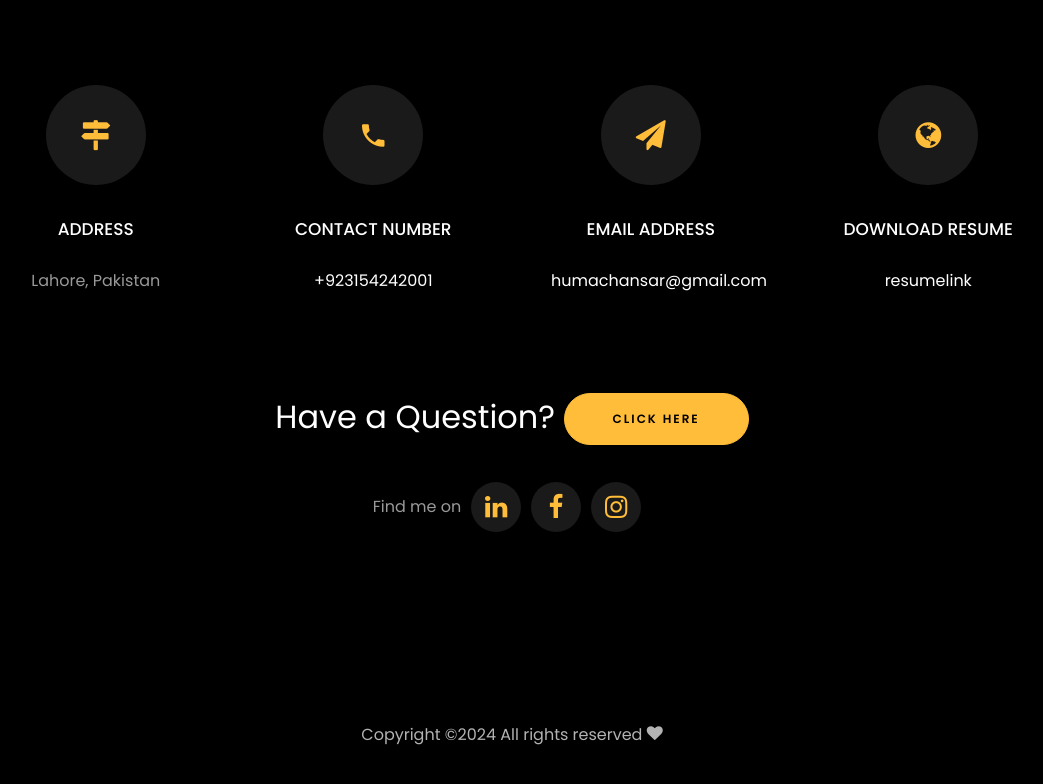
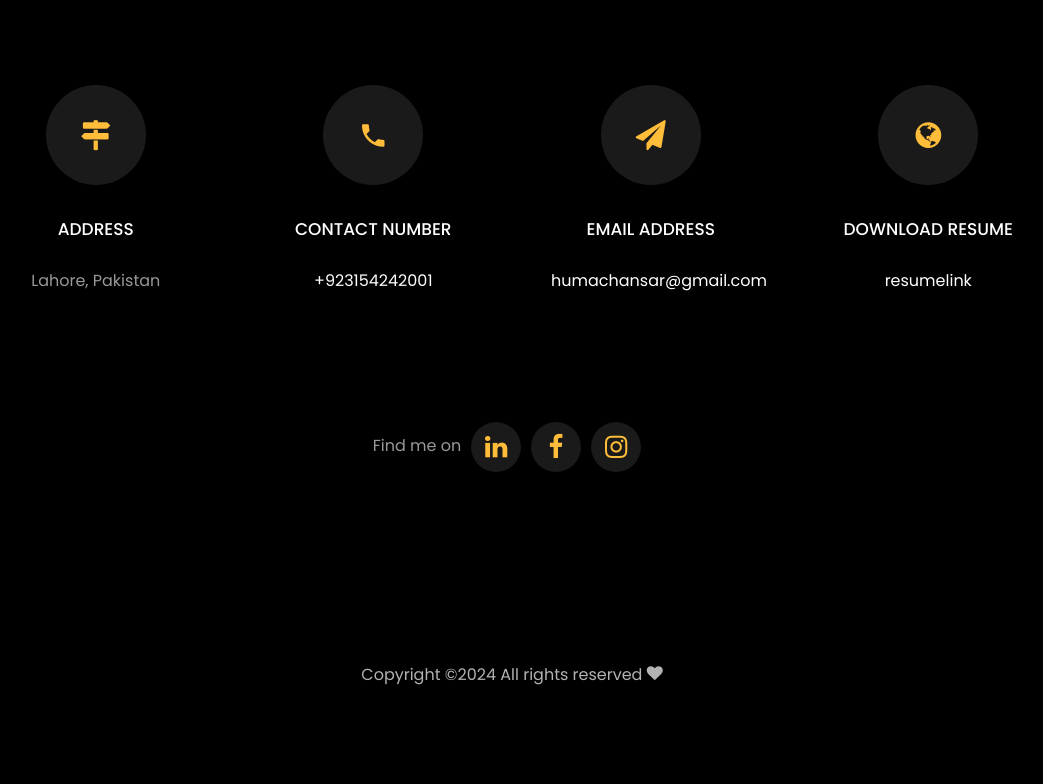
Before and after one commit to Ruhmanaaru/Ruhmanaaru.github.io, a plain HTML site: page index.html in a window 1280 px wide. Shown: the part 4506-5290 px from the top of the page, without its empty margins (128-1171 px from the left). Drawn offline with nearby package versions, Linux system fonts and the light colour scheme; files that its build step writes are made by us from their sources; files whose address does not match are found by name.

Commit message:
changes in html

```diff
--- a/index.html
+++ b/index.html
@@ -578,11 +578,11 @@
 		  <div class="container">
 			<br>
 			<br>
-			<div class="row justify-content-center">
+			<!-- <div class="row justify-content-center">
 				<div class="col-md-7 ftco-animate text-center">
 					<h2>Have a<span> Question?  </span> <a href="https://forms.gle/uLaTShUKXraAvHJ77" class="btn btn-primary py-3 px-5">Click Here</a> </h2>
 				</div>
-			</div>
+			</div> -->
 				<br>
 					<ul class="ftco-footer-social list-unstyled d-flex justify-content-center align-items-center mb-0">
 					  <li class="ftco-animate normal-txt">Find me on  </li>
```
